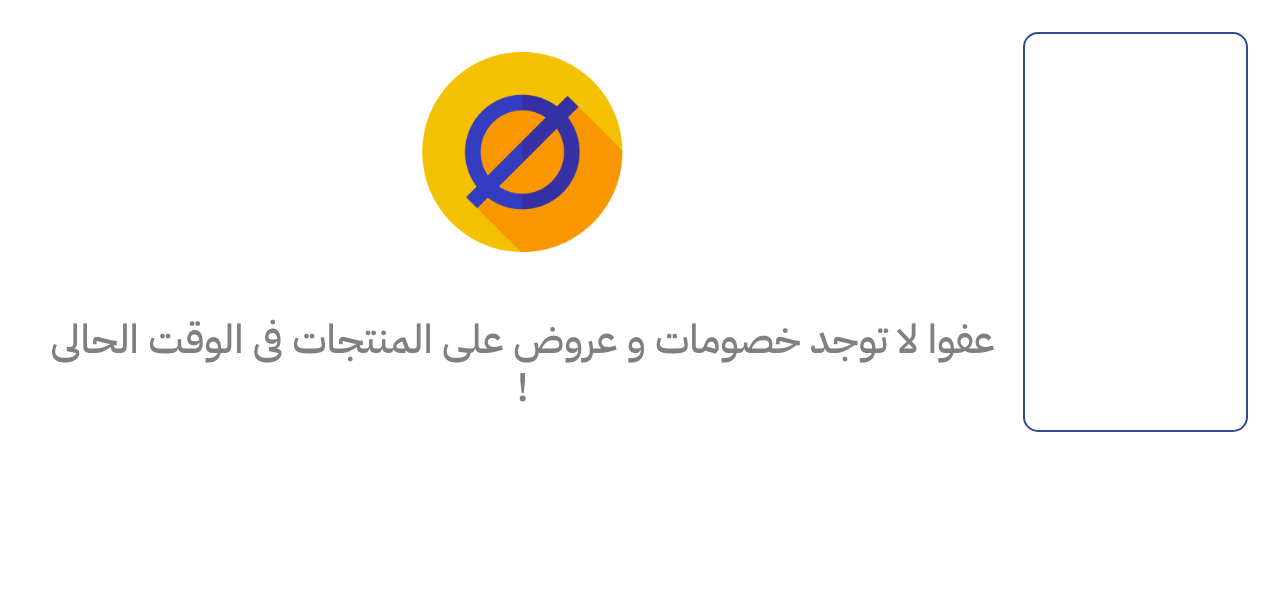
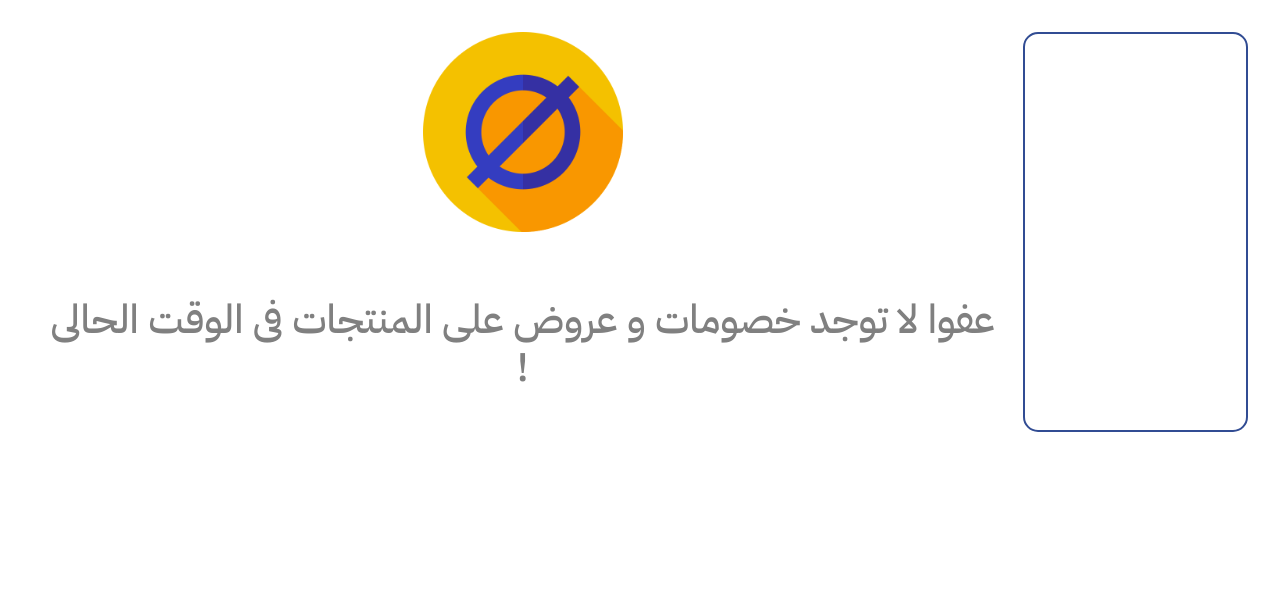
Before and after one commit to Eng-MohamedHussien/Dokana, a Django app: page /discounts/ in a window 1280 px wide. Shown: the part 95-696 px from the top of the page. Run offline with Django 3.2, Linux system fonts and the light colour scheme; data that the repository does not hold is empty; some libraries are stand-ins or nearby versions.

Commit message:
Reposition no products and no discounts containers in the web page.

```diff
--- a/static/css/category_products.css
+++ b/static/css/category_products.css
@@ -167,12 +167,7 @@
 }
 
 .not-available {
-    margin: 0px;
     text-align: center;
-    position: relative;
-    top: 50%;
-    left: 50%;
-    transform: translate(-50%, -50%);
 }
 
 .header-txt {
```
